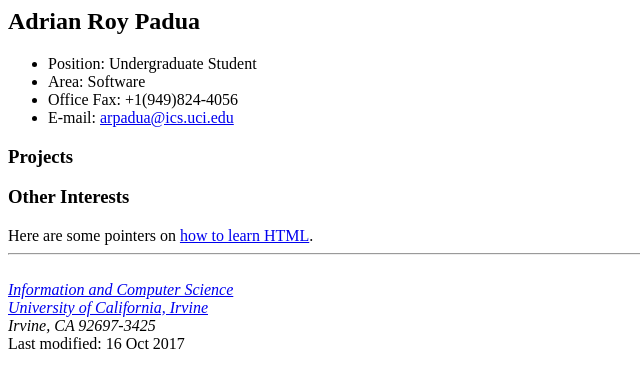
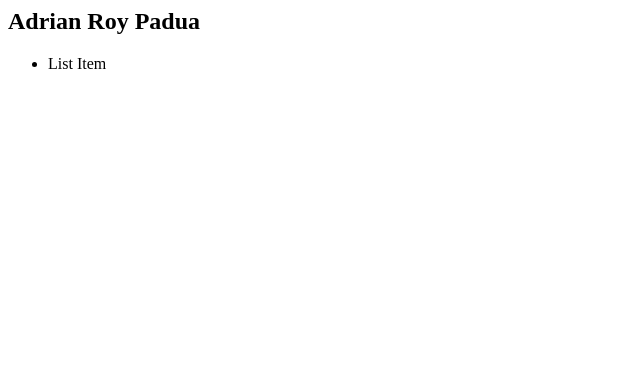
Before and after one commit to adrpadua/ics_public_html, a plain HTML site: page index.html in a window 1280 px wide. Shown: the whole page, without its empty margins (0-640 px from the left). Drawn offline with Linux system fonts and the light colour scheme.

Commit message:
Added basic template for HTML5 and CSS/JS files

```diff
--- a/index.html
+++ b/index.html
@@ -1,35 +1,24 @@
-<HTML><HEAD>
-<TITLE>Adrian Roy Padua</TITLE>
-<LINK rev="Made" href="mailto:arpadua@ics.uci.edu">
-<META name="person" content="Adrian Roy Padua">
-<META name="sortname" content="Padua, Adrian Roy">
-</HEAD><BODY>
-<H2>Adrian Roy Padua</H2>
+<html lang="en">
+<head>
+  <meta charset="utf-8">
+
+  <title>Adrian Roy Padua</title>
+  <link rev="Made" href="mailto:arpadua@uci.edu">
+  <link rel="stylesheet" href="css/styles.css?v=1.0">
+  <meta name="person" content="Adrian Roy Padua">
+  <meta name="sortname" content="Padua, Adrian Roy">
 
 
-<UL>
-<LI>Position: Undergraduate Student
-<LI>Area: Software
-<LI>Office Fax: +1(949)824-4056
-<LI>E-mail: <A href="mailto:arpadua@ics.uci.edu">arpadua@ics.uci.edu</A>
-</UL>
+  <!--[if lt IE 9]>
+    <script src="https://cdnjs.cloudflare.com/ajax/libs/html5shiv/3.7.3/html5shiv.js"></script>
+  <![endif]-->
+</head>
 
-<H3>Projects</H3>
-
-
-<H3>Other Interests</H3>
-
-Here are some pointers on
-<A href="http://www.ics.uci.edu/WWWdocs/localFAQ.html#HTML">
-how to learn HTML</A>.
-
-<HR>
-<br>
-<ADDRESS>
-<a href="http://www.ics.uci.edu/">
-Information and Computer Science</a><BR>
-<a href="http://www.uci.edu/">University of California, Irvine</a><br>
-Irvine, CA 92697-3425
-</ADDRESS>
-Last modified: 16 Oct 2017
-</BODY></HTML>
+<body>
+  <script src="js/scripts.js"></script>
+  <h2>Adrian Roy Padua</h2>
+  <ul>
+    <li>List Item</li>
+  </ul>
+</body>
+</html>
```
Also changed, not shown: css/styles.css (added), js/scripts.js (added).
